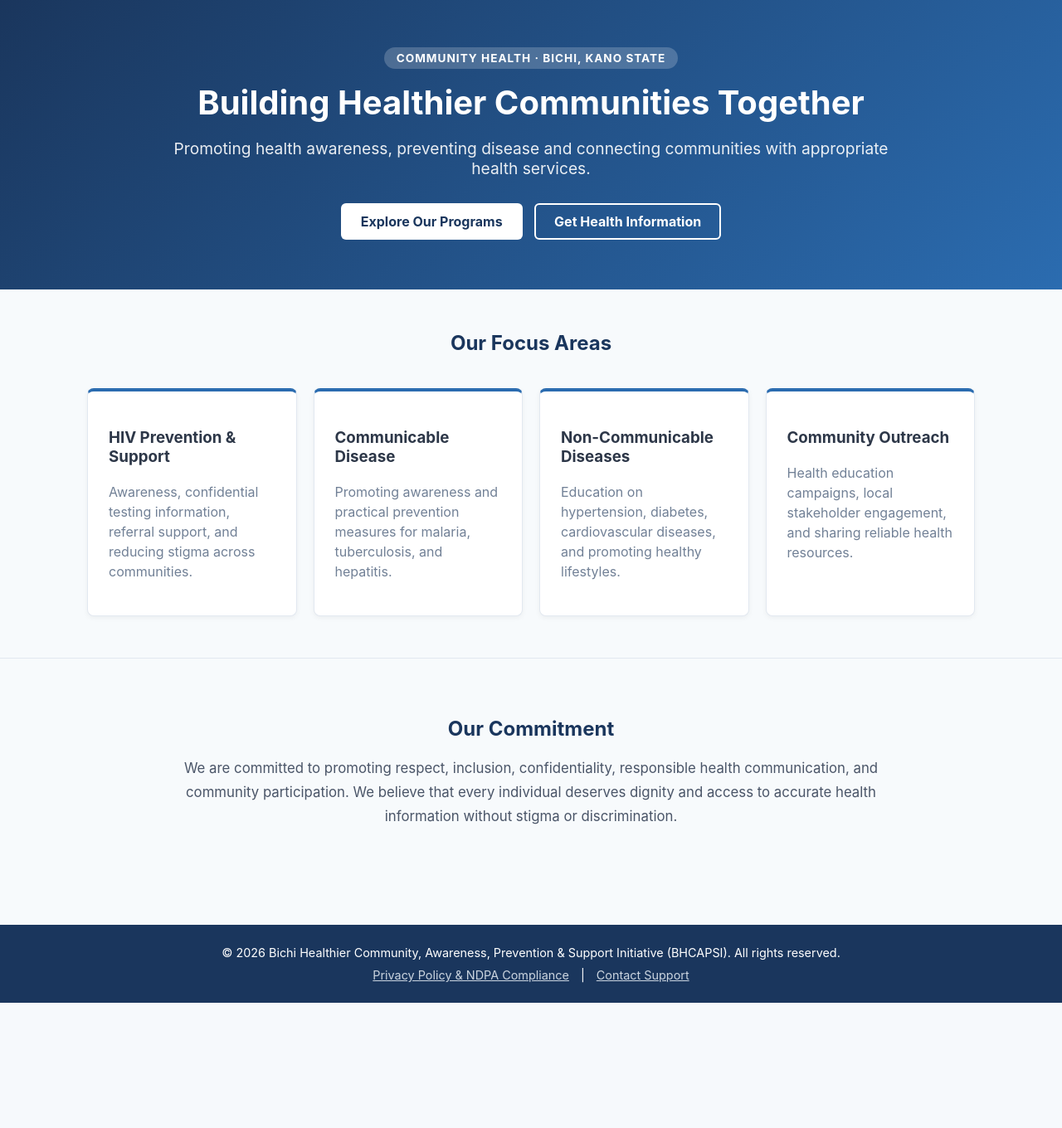
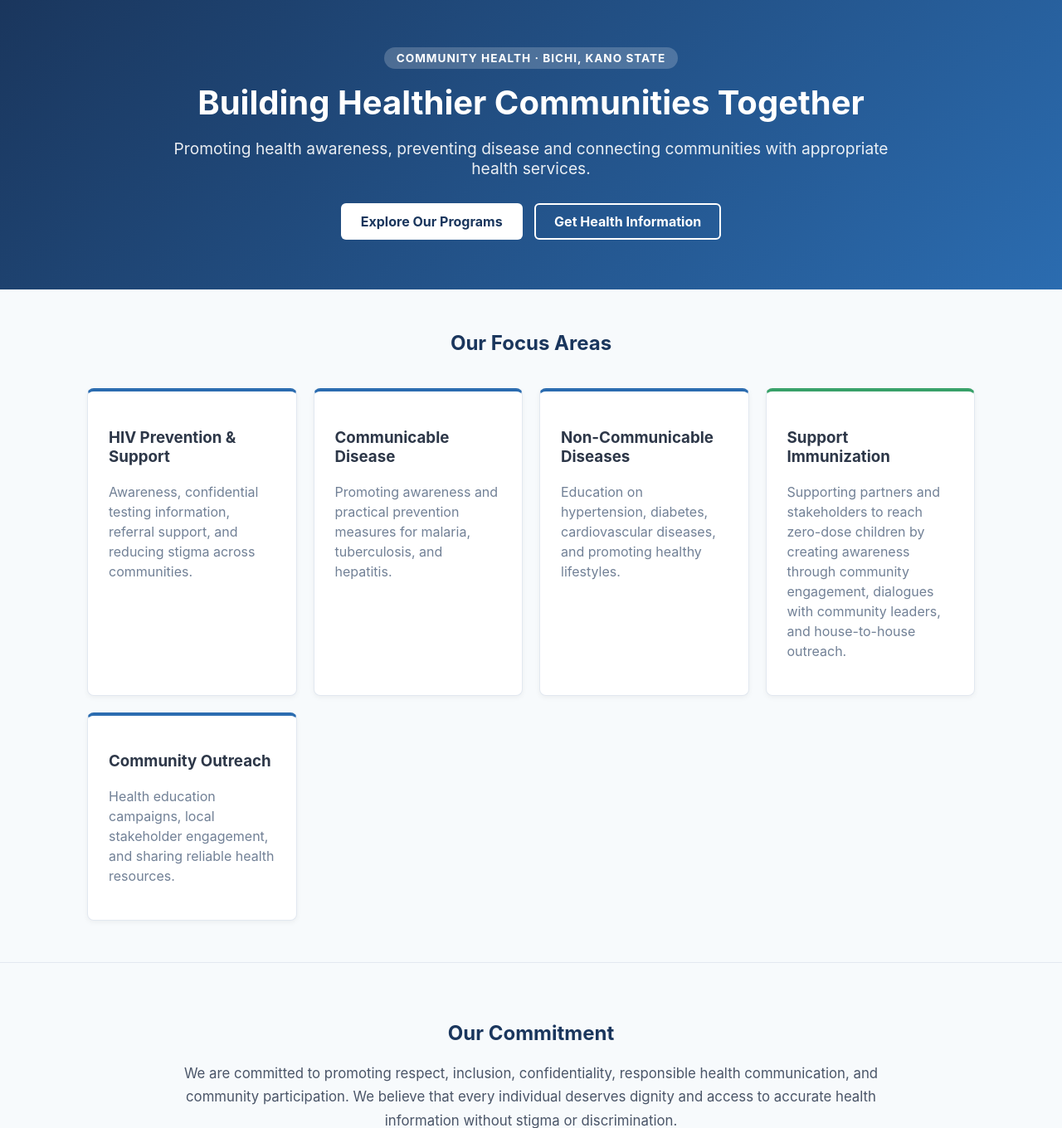
Before and after one commit to ahmadmukhtar6727/Bichi_HCAPSI, a Flask app: page / in a window 1280 px wide. Shown: the part 156-1516 px from the top of the page at 83% size. Before the commit the page ends 1365 px from the top, so only its background shows below. Run offline with Flask 3, Linux system fonts and the light colour scheme.

Commit message:
Add Support Immunization as 5th focus area card with Hausa translations on index.html

```diff
--- a/templates/index.html
+++ b/templates/index.html
@@ -16,30 +16,42 @@
     </div>
 </section>
 
-<!-- Focus Areas Section -->
+<!-- Focus Areas Section (5 Core Areas) -->
 <section class="container" style="max-width: 1100px; margin: 50px auto; padding: 0 15px;">
     <h2 style="text-align: center; color: #1a365d; margin-bottom: 40px;" data-en="Our Focus Areas" data-ha="Bangarorin da Muka Mayar da Hankali">Our Focus Areas</h2>
 
-    <div style="display: grid; grid-template-columns: repeat(auto-fit, minmax(250px, 1fr)); gap: 20px;">
+    <div style="display: grid; grid-template-columns: repeat(auto-fit, minmax(240px, 1fr)); gap: 20px;">
+
+        <!-- 1. HIV Prevention -->
         <div style="background: #ffffff; border: 1px solid #e2e8f0; border-top: 4px solid #2b6cb0; border-radius: 8px; padding: 25px; box-shadow: 0 2px 6px rgba(0,0,0,0.05);">
             <h3 style="color: #2d3748;" data-en="HIV Prevention & Support" data-ha="Rigakafin HIV & Tallafi">HIV Prevention & Support</h3>
             <p style="color: #718096; line-height: 1.5;" data-en="Awareness, confidential testing information, referral support, and reducing stigma across communities." data-ha="Wayar da kai, bayanan gwaji na sirri, taimakon tura asibiti, da rage wariya a cikin al'umma.">Awareness, confidential testing information, referral support, and reducing stigma across communities.</p>
         </div>
 
+        <!-- 2. Communicable Disease -->
         <div style="background: #ffffff; border: 1px solid #e2e8f0; border-top: 4px solid #2b6cb0; border-radius: 8px; padding: 25px; box-shadow: 0 2px 6px rgba(0,0,0,0.05);">
             <h3 style="color: #2d3748;" data-en="Communicable Disease" data-ha="Cututtuka Masu Yaduwa">Communicable Disease</h3>
             <p style="color: #718096; line-height: 1.5;" data-en="Promoting awareness and practical prevention measures for malaria, tuberculosis, and hepatitis." data-ha="Inganta fadakarwa da matakan rigakafin zazzabin cizon sauro, tarin fuka, da ciwon hanta.">Promoting awareness and practical prevention measures for malaria, tuberculosis, and hepatitis.</p>
         </div>
 
+        <!-- 3. Non-Communicable Diseases -->
         <div style="background: #ffffff; border: 1px solid #e2e8f0; border-top: 4px solid #2b6cb0; border-radius: 8px; padding: 25px; box-shadow: 0 2px 6px rgba(0,0,0,0.05);">
             <h3 style="color: #2d3748;" data-en="Non-Communicable Diseases" data-ha="Cututtuka Masu Dorewa">Non-Communicable Diseases</h3>
             <p style="color: #718096; line-height: 1.5;" data-en="Education on hypertension, diabetes, cardiovascular diseases, and promoting healthy lifestyles." data-ha="Ilimantarwa kan hawan jini, ciwon sugari, cututtukan zuciya, da inganta tsarin rayuwa mai kyau.">Education on hypertension, diabetes, cardiovascular diseases, and promoting healthy lifestyles.</p>
         </div>
 
+        <!-- 4. Support Immunization (New 5th Area) -->
+        <div style="background: #ffffff; border: 1px solid #e2e8f0; border-top: 4px solid #38a169; border-radius: 8px; padding: 25px; box-shadow: 0 2px 6px rgba(0,0,0,0.05);">
+            <h3 style="color: #2d3748;" data-en="Support Immunization" data-ha="Tallafawa Allurar Rigakafi">Support Immunization</h3>
+            <p style="color: #718096; line-height: 1.5;" data-en="Supporting partners and stakeholders to reach zero-dose children by creating awareness through community engagement, dialogues with community leaders, and house-to-house outreach." data-ha="Taimakawa abokan hulda da masu ruwa da tsaki don gano yaran da ba su sami rigakafi ba ta hanyar fadakar da al'umma, tattaunawa da shugabanni, da ziyarar gida-gida.">Supporting partners and stakeholders to reach zero-dose children by creating awareness through community engagement, dialogues with community leaders, and house-to-house outreach.</p>
+        </div>
+
+        <!-- 5. Community Outreach -->
         <div style="background: #ffffff; border: 1px solid #e2e8f0; border-top: 4px solid #2b6cb0; border-radius: 8px; padding: 25px; box-shadow: 0 2px 6px rgba(0,0,0,0.05);">
             <h3 style="color: #2d3748;" data-en="Community Outreach" data-ha="Ayyukan Al'umma">Community Outreach</h3>
             <p style="color: #718096; line-height: 1.5;" data-en="Health education campaigns, local stakeholder engagement, and sharing reliable health resources." data-ha="Kamfen din ilimantar da lafiya, shigar da shugabannin al'umma, da raba ingantattun bayanan lafiya.">Health education campaigns, local stakeholder engagement, and sharing reliable health resources.</p>
         </div>
+
     </div>
 </section>
 
```
